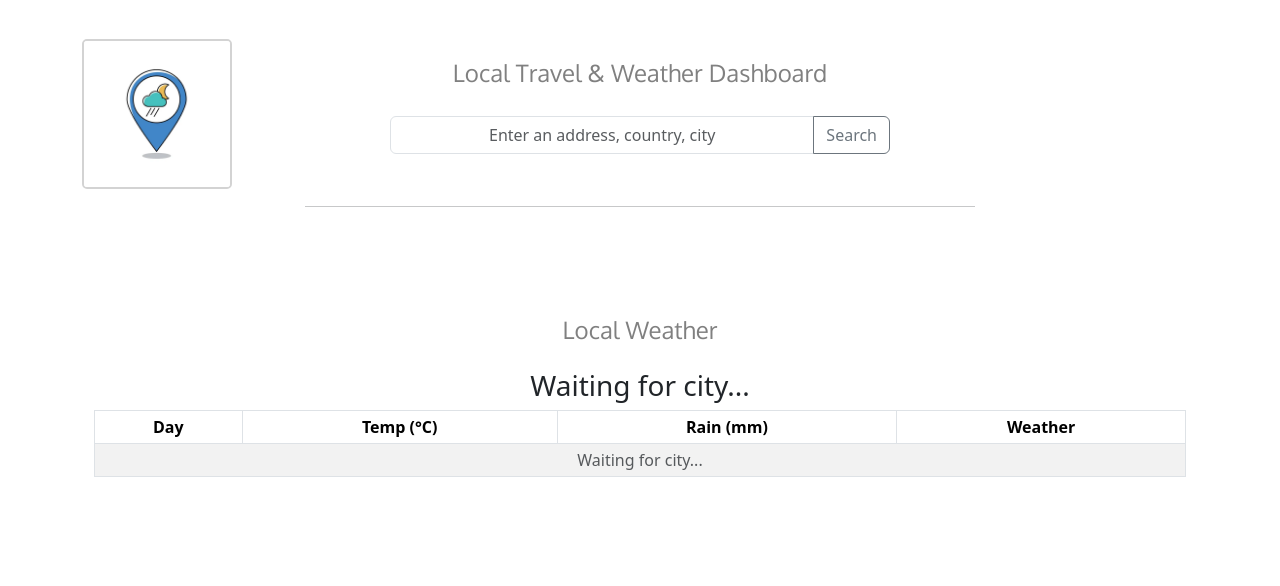
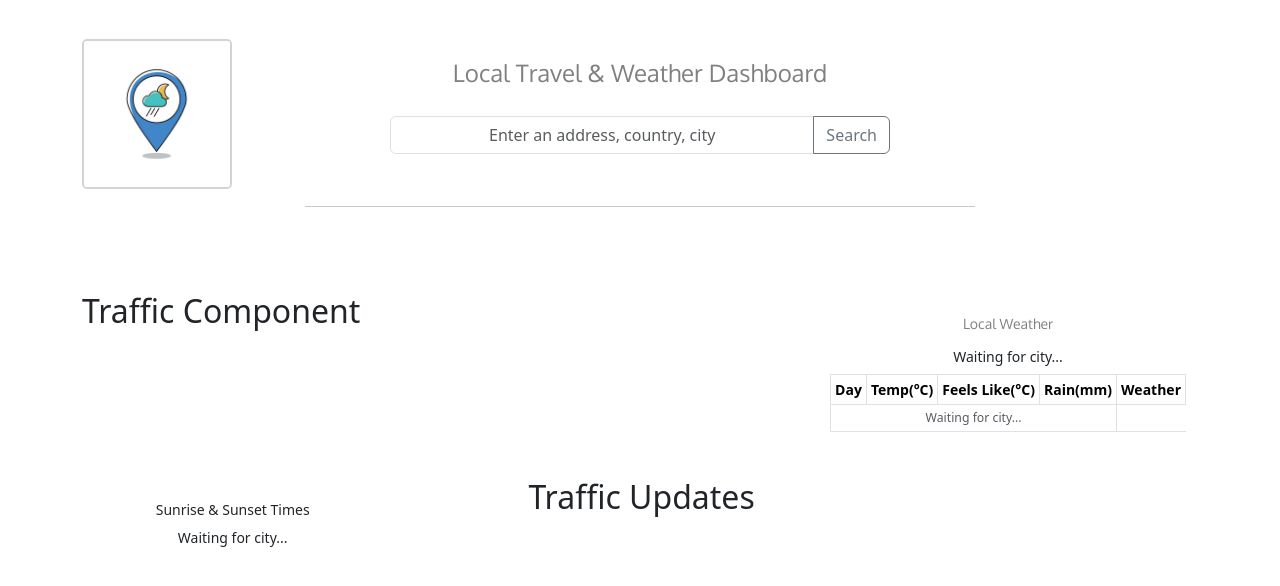
Before and after one commit to camposjoaoc/travel-weather-hub, a React (Vite) app in the folder client/: page / in a window 1280 px wide. Shown: the top 586 px of the page. Built offline with nearby package versions, Linux system fonts and the light colour scheme.

Commit message:
Fix on WeatherForecast + Add new component (SunriseSunset) with a new API on server.js

```diff
--- a/client/src/App.tsx
+++ b/client/src/App.tsx
@@ -2,15 +2,49 @@ import { useState } from "react";
 import '../src/styles/App.css'
 import UserInput from './components/UserInput'
 import WeatherForecast from './components/WeatherForecast'
+import SunriseSunset from './components/SunriseSunset'
 
 function App() {
   const [city, setCity] = useState<string>("");
+
+  window.addEventListener("load", () => {
+    localStorage.removeItem("latitude");
+    localStorage.removeItem("longitude");
+  });
   return (
     <>
-    <div className="container">
-      <UserInput onCityChange={setCity} />
-      <WeatherForecast city={city} />
-    </div>
+      <div className="container">
+
+        {/* Section 1 - Logo & Input */}
+        <section>
+          <UserInput onCityChange={setCity} />
+        </section>
+        {/* Section 2 - Traffic & Weather Forecast */}
+        <section className="flex-container flex-container-normal">
+          <div>
+            {/* Traffic Component here */}
+            <h2>Traffic Component</h2>
+          </div>
+
+          <div>
+            <WeatherForecast city={city} />
+          </div>
+        </section>
+
+        {/* Section 3 - SunriseSunset & Traffic Updates */}
+        <section className="flex-container flex-container-reverse">
+          <div>
+            {/* SunriseSunset here */}
+            <SunriseSunset />
+          </div>
+
+          <div>
+            {/* Traffic Updates Component here */}
+            <h2>Traffic Updates</h2>
+          </div>
+        </section>
+
+      </div>
     </>
   )
 }
--- /dev/null
+++ b/client/src/components/SunriseSunset.tsx
@@ -0,0 +1,90 @@
+import React, { useState, useEffect } from "react";
+import axios from "axios";
+
+const SunriseSunset: React.FC = () => {
+    const [latitude, setLatitude] = useState<string | null>(null);
+    const [longitude, setLongitude] = useState<string | null>(null);
+    const [sunData, setSunData] = useState<any>(null);
+    const [loading, setLoading] = useState<boolean>(true);
+    const [error, setError] = useState<string | null>(null);
+
+    const fetchCoordinates = () => {
+        const lat = localStorage.getItem("latitude");
+        const lng = localStorage.getItem("longitude");
+
+        if (lat && lng) {
+            setLatitude(lat);
+            setLongitude(lng);
+        }
+    };
+
+    useEffect(() => {
+        fetchCoordinates();
+        const interval = setInterval(() => {
+            if (!latitude || !longitude) {
+                fetchCoordinates();
+            } else {
+                clearInterval(interval);
+            }
+        }, 1000);
+
+        return () => clearInterval(interval);
+    }, []);
+
+    useEffect(() => {
+        if (!latitude || !longitude) return;
+
+        const fetchSunData = async () => {
+            try {
+                const response = await axios.get(
+                    `http://localhost:8000/sunrise-sunset?lat=${latitude}&lng=${longitude}`
+                );
+                setSunData(response.data.results);
+            } catch (error) {
+                setError("Erro ao carregar os dados.");
+            } finally {
+                setLoading(false);
+            }
+        };
+
+        fetchSunData();
+    }, [latitude, longitude]);
+
+    return (
+        <div className="container mt-4">
+            <h3 className="text-center small">Sunrise & Sunset Times</h3>
+            {error && <p className="text-danger text-center small">{error}</p>}
+
+            {!latitude || !longitude ? (
+                <p className="text-center small">Waiting for city...</p>
+            ) : sunData ? (
+                <div className="table-responsive mt-3">
+                    <table className="table table-sm table-bordered text-center">
+                        <tbody>
+                            <tr>
+                                <td><strong>🌅 Sunrise</strong></td>
+                                <td>{sunData.sunrise}</td>
+                            </tr>
+                            <tr>
+                                <td><strong>🌇 Sunset</strong></td>
+                                <td>{sunData.sunset}</td>
+                            </tr>
+                            <tr>
+                                <td><strong>☀️ Solar Noon</strong></td>
+                                <td>{sunData.solar_noon}</td>
+                            </tr>
+                            <tr>
+                                <td><strong>⏳ Day Length</strong></td>
+                                <td>{sunData.day_length}</td>
+                            </tr>
+                        </tbody>
+                    </table>
+                </div>
+            ) : (
+                <p className="text-center text-muted small">Waiting for data...</p>
+            )}
+        </div>
+    );
+};
+
+export default SunriseSunset;
--- a/client/src/components/WeatherForecast.tsx
+++ b/client/src/components/WeatherForecast.tsx
@@ -48,6 +48,10 @@ const WeatherForecast: React.FC<WeatherForecastProps> = ({ city }) => {
 
                 setForecast({ ...response.data, list: filteredForecast });
                 setShowForecast(true);
+                // Salva latitude e longitude no localStorage
+                localStorage.setItem("latitude", response.data.city.coord.lat);
+                localStorage.setItem("longitude", response.data.city.coord.lon);
+
             })
             .catch(() => setError("This is not a valid city name. Waiting for city..."))
             .finally(() => setLoading(false));
@@ -55,47 +59,51 @@ const WeatherForecast: React.FC<WeatherForecastProps> = ({ city }) => {
 
     return (
         <div className="container mt-4">
-            <h3 className="title text-center">Local Weather</h3>
+            <h3 className="title text-center small">Local Weather</h3>
 
-            {loading && <p className="text-center text-secondary">Loading...</p>}
-            {error && <p className="text-danger text-center">{error}</p>}
+            {loading && <p className="text-center text-secondary small">Loading...</p>}
+            {error && <p className="text-danger text-center small">{error}</p>}
 
-            <div className="mt-4">
-                <h3 className="text-center">
+            <div className="mt-3">
+                <h3 className="text-center small">
                     {selectedCity
                         ? `Weather forecast for ${selectedCity.charAt(0).toUpperCase() + selectedCity.slice(1)}`
                         : "Waiting for city..."}
                 </h3>
+
                 <div className="table-responsive weather-table-container">
-                    <table className="table table-sm table-bordered table-striped weather-table">
-                        <thead className="text-center">
+                    <table className="table table-sm table-bordered text-nowrap weather-table">
+                        <thead className="text-center small">
                             <tr>
                                 <th>Day</th>
-                                <th>Temp (°C)</th>
-                                <th>Rain (mm)</th>
+                                <th>Temp(°C)</th>
+                                <th>Feels Like(°C)</th>
+                                <th>Rain(mm)</th>
                                 <th>Weather</th>
                             </tr>
                         </thead>
-                        <tbody className="text-center">
+                        <tbody className="text-center small">
                             {showForecast && forecast ? (
                                 forecast.list.map((day) => (
                                     <tr key={day.dt_txt}>
                                         <td>{formatDateToWeekday(day.dt_txt)}</td>
                                         <td>{Math.round(day.main.temp)}°C</td>
+                                        <td>{Math.round(day.main.feels_like)}°C</td>
                                         <td>{day.rain ? day.rain["3h"] : 0} mm</td>
                                         <td>
                                             <img
                                                 src={`https://openweathermap.org/img/wn/${day.weather[0].icon}@2x.png`}
                                                 alt="Weather icon"
                                                 title={day.weather[0].description}
-                                                className="weather-icon"
+                                                className="weather-icon img-fluid"
+                                                style={{ width: "30px", height: "30px" }}
                                             />
                                         </td>
                                     </tr>
                                 ))
                             ) : (
                                 <tr>
-                                    <td colSpan={4} className="text-center text-muted">
+                                    <td colSpan={4} className="text-center text-muted small">
                                         Waiting for city...
                                     </td>
                                 </tr>
--- a/client/src/styles/App.css
+++ b/client/src/styles/App.css
@@ -10,6 +10,33 @@
     width: 100%;
     max-width: 1600px;
     height: auto;
+}
+
+/* Main flex container for layout */
+.flex-container {
+    display: flex;
+    justify-content: space-between;
+    align-items: flex-start;
+    width: 100%;
+    gap: 3%;
+}
+
+/* Layout for normal sections (first div: 60%, second div: 27%) */
+.flex-container-normal>div:first-child {
+    flex: 0 0 60%;
+}
+
+.flex-container-normal>div:last-child {
+    flex: 0 0 27%;
+}
+
+/* Layout for reversed sections (first div: 27%, second div: 60%) */
+.flex-container-reverse>div:first-child {
+    flex: 0 0 27%;
+}
+
+.flex-container-reverse>div:last-child {
+    flex: 0 0 60%;
 }
 
 /* Desktop styles: large screens (min-width: 1025px) */
@@ -26,6 +53,19 @@
         max-width: 1000px;
         margin: 15px auto;
     }
+
+    .flex-container {
+        flex-direction: column;
+        /* Stacks elements vertically */
+        gap: 20px;
+        /* Adds space between them */
+    }
+
+    .flex-container-normal>div,
+    .flex-container-reverse>div {
+        flex: 0 0 100%;
+        /* Each div takes 100% width */
+    }
 }
 
 /* Mobile styles: small screens (max-width: 767px) */
@@ -34,4 +74,16 @@
         max-width: 100%;
         margin: 10px auto;
     }
+
+    .flex-container {
+        flex-direction: column;
+        /* Stacks elements vertically */
+        gap: 15px;
+    }
+
+    .flex-container-normal>div,
+    .flex-container-reverse>div {
+        flex: 0 0 100%;
+        /* Each div takes the full width */
+    }
 }
--- a/client/src/styles/weatherForecast.css
+++ b/client/src/styles/weatherForecast.css
@@ -1,30 +1,50 @@
+/* WeatherTable.css */
 
-.title {
-    color: gray;
-}
+/* Reduces font size to make the table more compact */
 .weather-table-container {
-    width: 100px;
-    max-width: 300px;
-    margin: auto;
-    text-align: center;
-    justify-content: center;
+    max-width: 100%;
+    overflow-x: auto;
 }
 
 .weather-table {
-    font-size: 10px;
+    font-size: 0.85rem;
+    /* Reduces the font size */
+    white-space: nowrap;
+    /* Prevents text from wrapping, keeping the table compact */
 }
 
+/* Reduces internal cell spacing */
 .weather-table th,
 .weather-table td {
-    padding: 6px;
+    padding: 4px 8px;
+    /* Reduces cell padding */
     text-align: center;
+    /* Centers the text */
 }
 
-.weather-table thead {
-    background-color: gray;
+/* Adjusts the size of the weather icon */
+.weather-icon {
+    width: 30px;
+    height: 30px;
 }
 
-.weather-icon {
-    width: 40px;
-    height: 40px;
+/* Reduces the overall size of the section */
+.weather-container {
+    max-width: 600px;
+    /* Sets a width limit */
+    margin: 0 auto;
+    /* Centers the table */
+    padding: 10px;
 }
+
+/* Smaller title */
+.weather-title {
+    font-size: 1.2rem;
+    margin-bottom: 10px;
+}
+
+/* Reduces vertical spacing */
+.weather-subtitle {
+    font-size: 1rem;
+    margin-bottom: 8px;
+}
```
Also changed, not shown: 1 other file (tests, documents, lock files or other folders).
